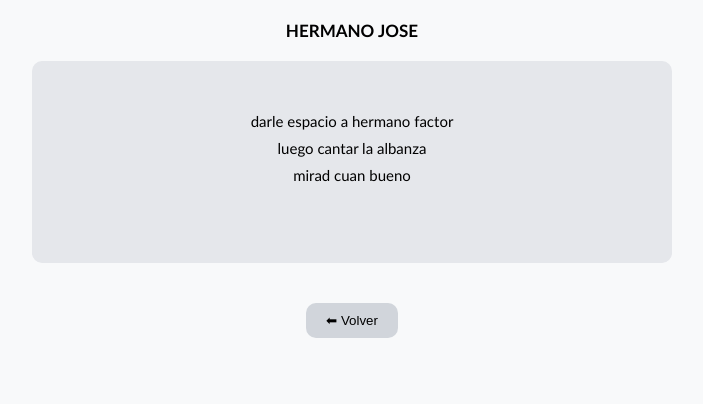
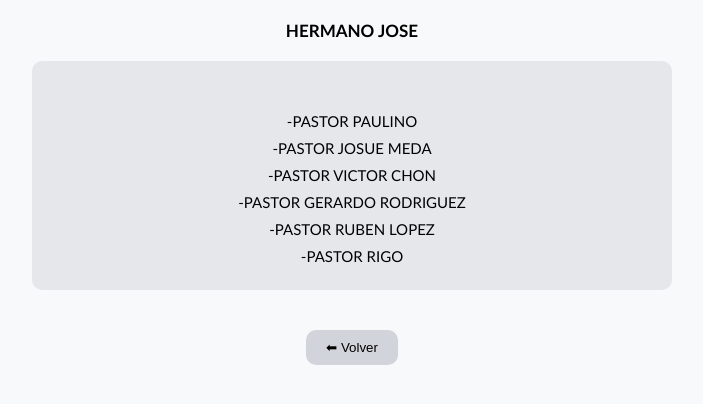
Before and after one commit to saulmoran508-pixel/HIMNARIO-NUEVO1, a plain HTML site: page hermanojose.html in a window 1280 px wide. Shown: the whole page, without its empty margins (288-991 px from the left). Drawn offline with Linux system fonts and the light colour scheme.

Commit message:
Update hermanojose.html

```diff
--- a/hermanojose.html
+++ b/hermanojose.html
@@ -54,11 +54,12 @@ button:hover {
 <h1>HERMANO JOSE</h1>
 
 <div class="letra">
-darle espacio a hermano factor
-    luego cantar la albanza
-    mirad cuan bueno
-
-
+    -PASTOR PAULINO
+    -PASTOR JOSUE MEDA
+    -PASTOR VICTOR CHON
+    -PASTOR GERARDO RODRIGUEZ
+    -PASTOR RUBEN LOPEZ
+    -PASTOR RIGO
 </div>
 
 <button onclick="history.back()">⬅ Volver</button>
```
